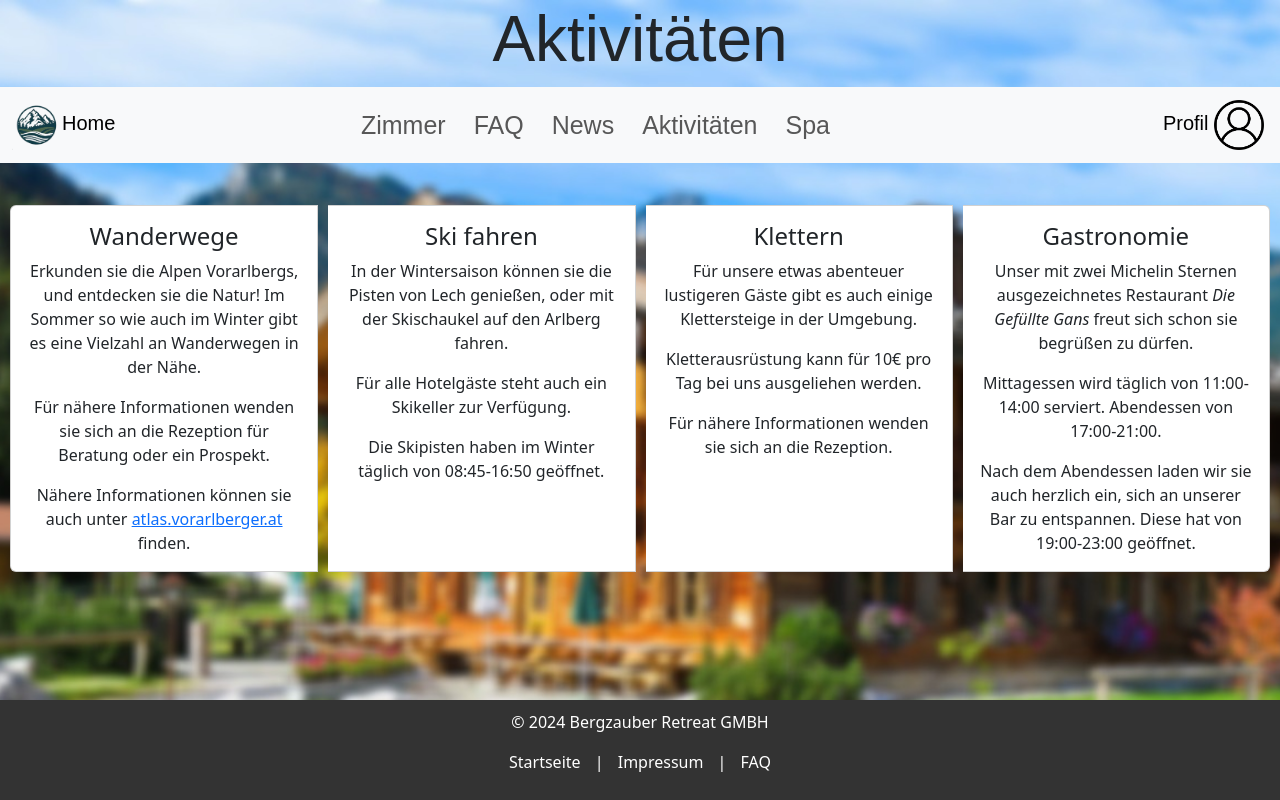
After one commit to ShadyMate/Bergzauber_Retreat, a PHP site: page /php/aktivitaeten.php in a window 1280 px wide. The commit adds this page. Run offline with PHP 8.4, Linux system fonts and the light colour scheme.

Commit message:
Navbar und aktivitaeten.php

```diff
--- a/WEB_Hotel_Böhler_Trost/css/stylesheet.css
+++ b/WEB_Hotel_Böhler_Trost/css/stylesheet.css
@@ -28,6 +28,7 @@ h1 {
     border: 40px solid white;
     border-radius: 20px;
 }
+
 /* Image Styles */
 .picture {
     max-height: 100%;
--- a/WEB_Hotel_Böhler_Trost/includes/cards.php
+++ b/WEB_Hotel_Böhler_Trost/includes/cards.php
@@ -23,7 +23,7 @@
             <h5 class="card-title">Aktivitäten</h5>
             <p class="card-text">Rund um das Hotel gibt es viele Dinge zu tun und zu sehen.
                 Hier finden sie einige beliebte Aktivitäten</p>
-            <a href="#" class="btn btn-primary">Zu den Aktivitäten</a>
+            <a href="../php/aktivitaeten.php" class="btn btn-primary">Zu den Aktivitäten</a>
         </div>
     </div>
     <div class="card" style="max-height: 100vh">
--- a/WEB_Hotel_Böhler_Trost/includes/nav.php
+++ b/WEB_Hotel_Böhler_Trost/includes/nav.php
@@ -27,13 +27,11 @@ if (!isset($_SESSION["registriert"])) {
         <?php
         if (session_status() == PHP_SESSION_NONE) {
           session_start();
-        }
-include_once 'dbaccess.php';
-/*if (is_resource($conn) && get_resource_type($conn) === 'mysql link') {
+        }include_once 'dbaccess.php';
+if (is_resource($conn) && get_resource_type($conn) === 'mysql link') {
   mysqli_close($conn);
-}*/
-if (isset($_SESSION['username'])) {
-  echo '<a class="nav-link" href="../php/Profil.php" style="padding-left: 20px; font-size: 25px;">Profil</a>';
+}
+/*if (isset($_SESSION['username'])) {
   echo '<a class="nav-link" href="logout.php" style="padding-left: 20px; font-size: 25px;">Logout</a>';
 } else {
   echo '<a class="nav-link" href="../php/registrierung.php" style="padding-left: 20px; font-size: 25px;">Registrieren</a><a class="nav-link" href="../php/login.php" style="font-size: 25px;">Login</a>';
@@ -45,9 +43,9 @@ if (isset($_SESSION['username'])) {
               //echo "Willkommen " . $_SESSION['username'] . "!";
        } else {
         echo '<a class="nav-link" href="../includes/registrierung.php" style="font-size: 25px;">Registrierung</a>';
-       }*/
+       }
        //session_destroy();
-       ?>
+       */?>
           <li class="nav-item">
           <a class="nav-link" href="../php/Zimmer.php" style="padding-left: 20px; font-size: 25px;">Zimmer</a>
         <li class="nav-item">
@@ -55,6 +53,12 @@ if (isset($_SESSION['username'])) {
         </li>
         <li class="nav-item">
           <a class="nav-link" href="../php/news.php" style="padding-left: 20px; font-size: 25px;">News</a>
+        </li>
+          <li class="nav-item">
+          <a class="nav-link" href="../php/aktivitaeten.php" style="padding-left: 20px; font-size: 25px;">Aktivitäten</a>
+        </li>
+        <li class="nav-item">
+          <a class="nav-link" href="../php/spa.php" style="padding-left: 20px; font-size: 25px;">Spa</a>
         </li>
         <li class="nav-item">
           <?php
--- /dev/null
+++ b/WEB_Hotel_Böhler_Trost/php/aktivitaeten.php
@@ -0,0 +1,62 @@
+<?php
+if (session_status() == PHP_SESSION_NONE) {
+    session_start();
+}
+include_once '../includes/dbaccess.php';
+?>
+<!DOCTYPE html>
+<html lang="de">
+<style>
+    footer {
+        position: fixed;
+        bottom: 0;
+        width: 100%;
+    }
+</style>
+<head>
+    <meta charset="UTF-8">
+    <title>Aktivitaeten</title>
+    <?php include "../includes/header.php"; ?>
+</head>
+<body>
+<header>
+    <h1 class="title">Aktivitäten</h1>
+</header>
+<?php include "../includes/nav.php"; ?>
+<div class="card-group">
+    <div class="card">
+        <div class="card-body text-center">
+            <h4 class="card-title">Wanderwege</h4>
+            <p class="card-text">Erkunden sie die Alpen Vorarlbergs, und entdecken sie die Natur! Im Sommer so wie auch im Winter gibt es eine Vielzahl an Wanderwegen in der Nähe.</p>
+            <p class="card-text">Für nähere Informationen wenden sie sich an die Rezeption für Beratung oder ein Prospekt.</p>
+            <p class="card-text">Nähere Informationen können sie auch unter <a href="https://atlas.vorarlberg.at/portal/map/Sport%20und%20Freizeit/Wandern">atlas.vorarlberger.at</a> finden.</p>
+        </div>
+    </div>
+    <div class="card">
+        <div class="card-body text-center">
+            <h4 class="card-title">Ski fahren</h4>
+            <p class="card-text">In der Wintersaison können sie die Pisten von Lech genießen, oder mit der Skischaukel auf den Arlberg fahren.</p>
+            <p class="card-text">Für alle Hotelgäste steht auch ein Skikeller zur Verfügung.</p>
+            <p class="card-text">Die Skipisten haben im Winter täglich von 08:45-16:50 geöffnet.</p>
+        </div>
+    </div>
+    <div class="card">
+        <div class="card-body text-center">
+            <h4 class="card-title">Klettern</h4>
+            <p class="card-text">Für unsere etwas abenteuer lustigeren Gäste gibt es auch einige Klettersteige in der Umgebung.</p>
+            <p class="card-text">Kletterausrüstung kann für 10€ pro Tag bei uns ausgeliehen werden.</p>
+            <p class="card-text">Für nähere Informationen wenden sie sich an die Rezeption.</p>
+        </div>
+    </div>
+    <div class="card">
+        <div class="card-body text-center">
+            <h4 class="card-title">Gastronomie</h4>
+            <p class="card-text">Unser mit zwei Michelin Sternen ausgezeichnetes Restaurant <em>Die Gefüllte Gans</em> freut sich schon sie begrüßen zu dürfen.</p>
+            <p class="card-text">Mittagessen wird täglich von 11:00-14:00 serviert. Abendessen von 17:00-21:00.</p>
+            <p class="card-text">Nach dem Abendessen laden wir sie auch herzlich ein, sich an unserer Bar zu entspannen. Diese hat von 19:00-23:00 geöffnet.</p>
+        </div>
+    </div>
+</div>
+<?php include "../includes/footer.php"; ?>
+</body>
+</html>
--- a/WEB_Hotel_Böhler_Trost/php/spa.php
+++ b/WEB_Hotel_Böhler_Trost/php/spa.php
@@ -29,7 +29,6 @@ include_once '../includes/dbaccess.php';
             <h4 class="card-title">Massagen</h4>
             <p class="card-text">Wir bieten eine Vielzahl an verschiedenen Massagen von der klassischen Massage bishin zur Thai Massage.</p>
             <p class="card-text">Preis: Ab 75€ pro Stunde</p>
-            <p class="card-text">Dauer: 1 Stunde</p>
             <p class="card-text">Um dieses Angebot zu Buchen wenden sie sich an die Rezeption.</p>
         </div>
     </div>
```
Also changed, not shown: WEB_Hotel_Böhler_Trost/php/Profil.php (+7 -0 lines).
